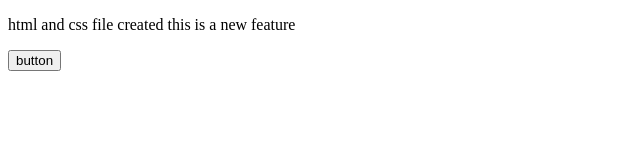
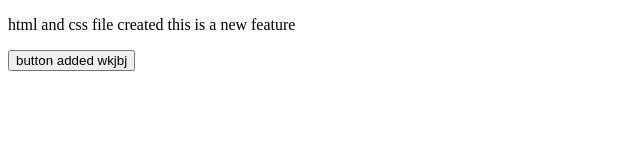
Before and after one commit to tusharpimpalshende/localrepo, a plain HTML site: page index.html in a window 1280 px wide. Shown: the whole page, without its empty margins (0-640 px from the left). Drawn offline with Linux system fonts and the light colour scheme.

Commit message:
2nd conflict in butn

```diff
--- a/index.html
+++ b/index.html
@@ -13,7 +13,7 @@
     </p>
 
     <button>
-        button
+        button added wkjbj
     </button>
 </body>
 </html>
```
